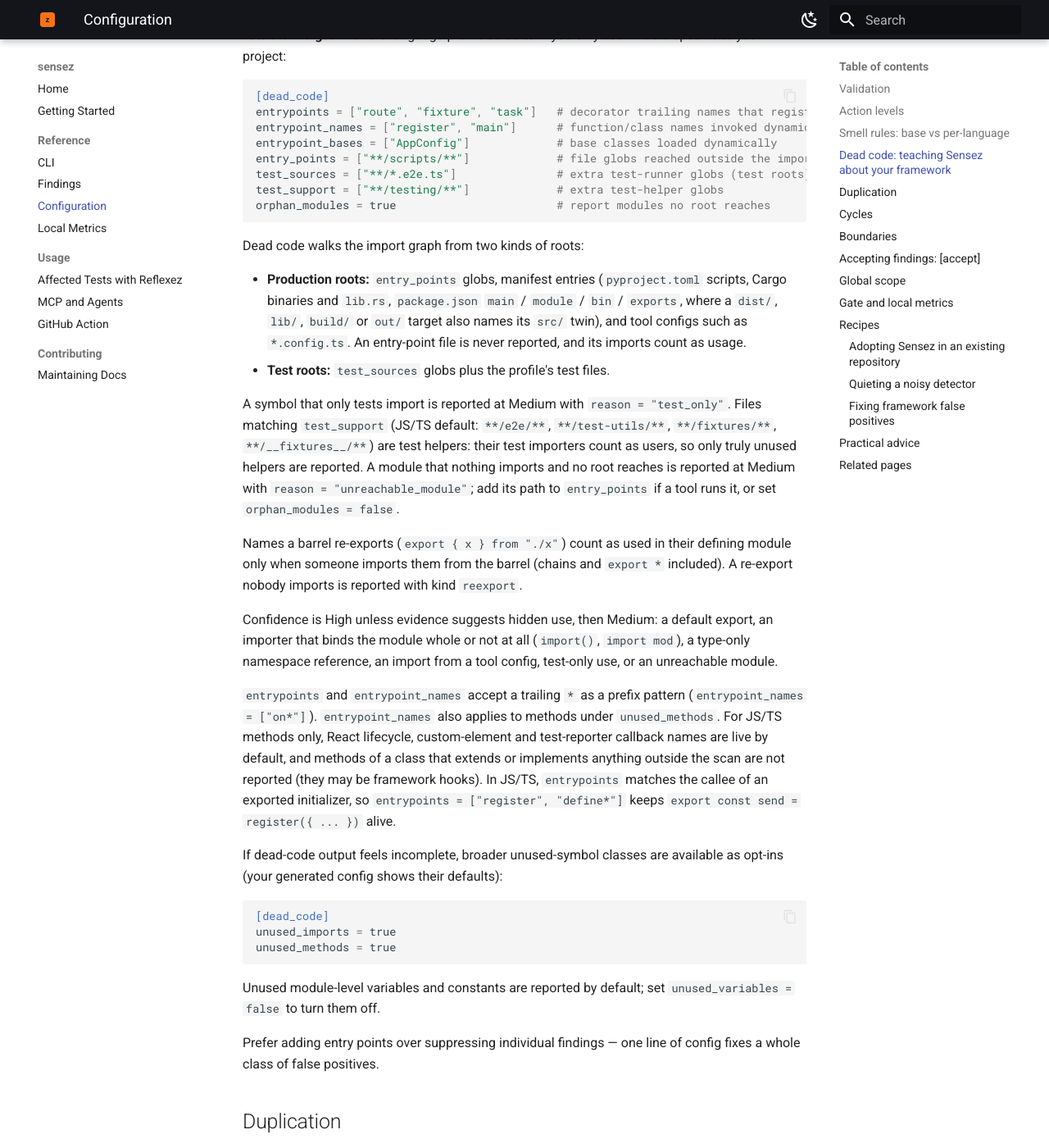
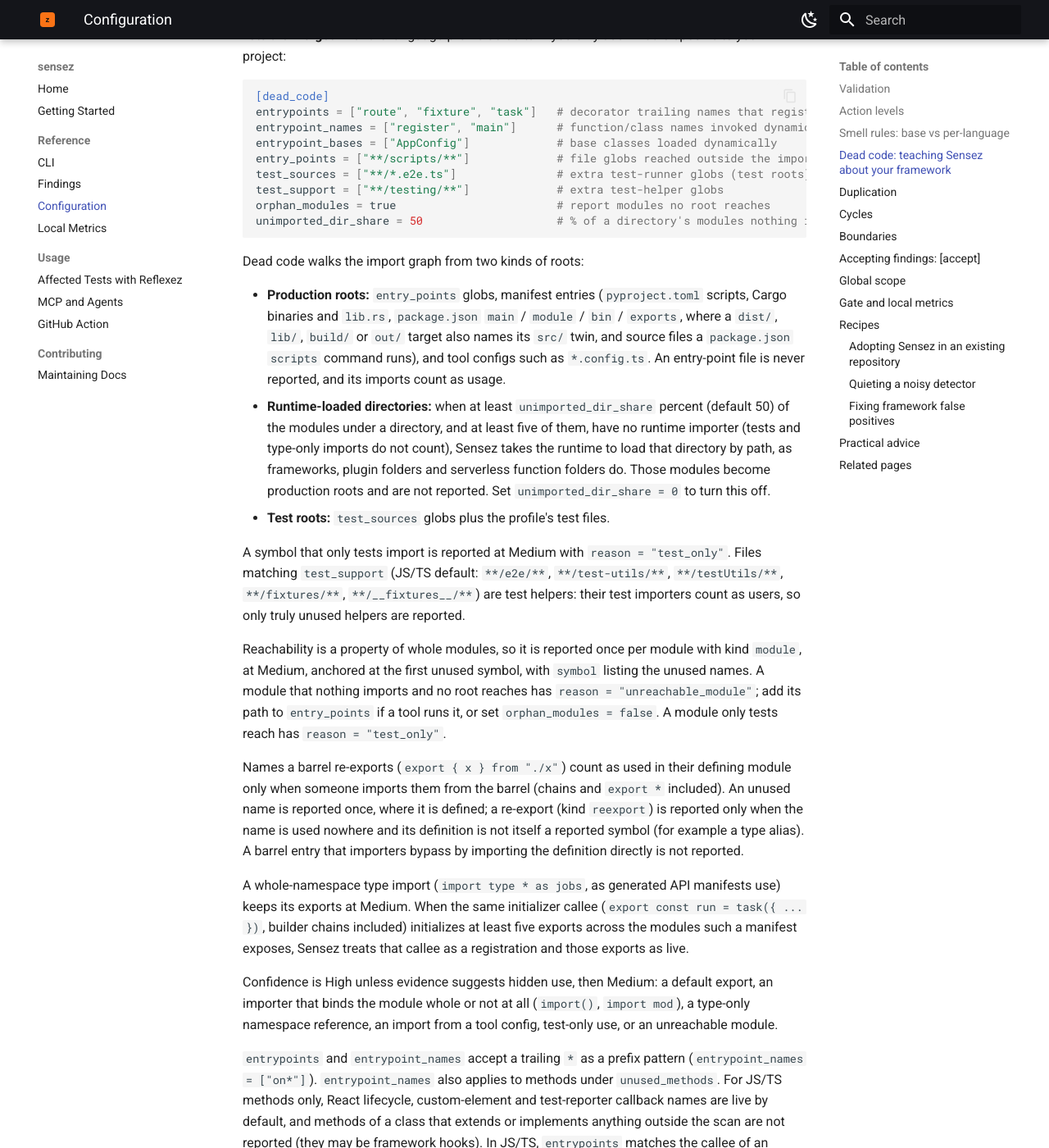
Before and after one commit to popov95s/sensez, an MkDocs documentation site: the page built from docs/reference/configuration.md, in a window 1280 px wide and 1400 px high, scrolled down 1993 px. Shown: the whole window at 82% size. Built offline with MkDocs 1.6.1 and Material for MkDocs 9.7.7, drawn with Linux system fonts in a browser that asks for light colours; the version menu is left out.

Commit message:
docs: describe runtime-loaded directories and per-module dead-code findings
Documents unimported_dir_share, package.json script entries, the module finding kind, when barrel re-exports are reported, and registration callees found through type manifests.

````diff
--- a/docs/reference/configuration.md
+++ b/docs/reference/configuration.md
@@ -98,6 +98,7 @@ entry_points = ["**/scripts/**"]             # file globs reached outside the im
 test_sources = ["**/*.e2e.ts"]               # extra test-runner globs (test roots)
 test_support = ["**/testing/**"]             # extra test-helper globs
 orphan_modules = true                        # report modules no root reaches
+unimported_dir_share = 50                    # % of a directory's modules nothing imports that marks it runtime-loaded (0 = off)
 ```
 
 Dead code walks the import graph from two kinds of roots:
@@ -105,22 +106,43 @@ Dead code walks the import graph from two kinds of roots:
 - **Production roots:** `entry_points` globs, manifest entries (`pyproject.toml`
   scripts, Cargo binaries and `lib.rs`, `package.json` `main` / `module` / `bin`
   / `exports`, where a `dist/`, `lib/`, `build/` or `out/` target also names its
-  `src/` twin), and tool configs such as `*.config.ts`. An entry-point file is
-  never reported, and its imports count as usage.
+  `src/` twin, and source files a `package.json` `scripts` command runs), and
+  tool configs such as `*.config.ts`. An entry-point file is never reported,
+  and its imports count as usage.
+- **Runtime-loaded directories:** when at least `unimported_dir_share` percent
+  (default 50) of the modules under a directory, and at least five of them,
+  have no runtime importer (tests and type-only imports do not count), Sensez
+  takes the runtime to load that directory by path, as frameworks, plugin
+  folders and serverless function folders do. Those modules become production
+  roots and are not reported. Set `unimported_dir_share = 0` to turn this off.
 - **Test roots:** `test_sources` globs plus the profile's test files.
 
 A symbol that only tests import is reported at Medium with `reason =
 "test_only"`. Files matching `test_support` (JS/TS default: `**/e2e/**`,
-`**/test-utils/**`, `**/fixtures/**`, `**/__fixtures__/**`) are test helpers:
-their test importers count as users, so only truly unused helpers are reported.
-A module that nothing imports and no root reaches is reported at Medium with
-`reason = "unreachable_module"`; add its path to `entry_points` if a tool runs
-it, or set `orphan_modules = false`.
+`**/test-utils/**`, `**/testUtils/**`, `**/fixtures/**`, `**/__fixtures__/**`)
+are test helpers: their test importers count as users, so only truly unused
+helpers are reported.
+
+Reachability is a property of whole modules, so it is reported once per module
+with kind `module`, at Medium, anchored at the first unused symbol, with
+`symbol` listing the unused names. A module that nothing imports and no root
+reaches has `reason = "unreachable_module"`; add its path to `entry_points` if
+a tool runs it, or set `orphan_modules = false`. A module only tests reach has
+`reason = "test_only"`.
 
 Names a barrel re-exports (`export { x } from "./x"`) count as used in their
 defining module only when someone imports them from the barrel (chains and
-`export *` included). A re-export nobody imports is reported with kind
-`reexport`.
+`export *` included). An unused name is reported once, where it is defined; a
+re-export (kind `reexport`) is reported only when the name is used nowhere and
+its definition is not itself a reported symbol (for example a type alias). A
+barrel entry that importers bypass by importing the definition directly is not
+reported.
+
+A whole-namespace type import (`import type * as jobs`, as generated API
+manifests use) keeps its exports at Medium. When the same initializer callee
+(`export const run = task({ ... })`, builder chains included) initializes at
+least five exports across the modules such a manifest exposes, Sensez treats
+that callee as a registration and those exports as live.
 
 Confidence is High unless evidence suggests hidden use, then Medium: a default
 export, an importer that binds the module whole or not at all (`import()`,
````
